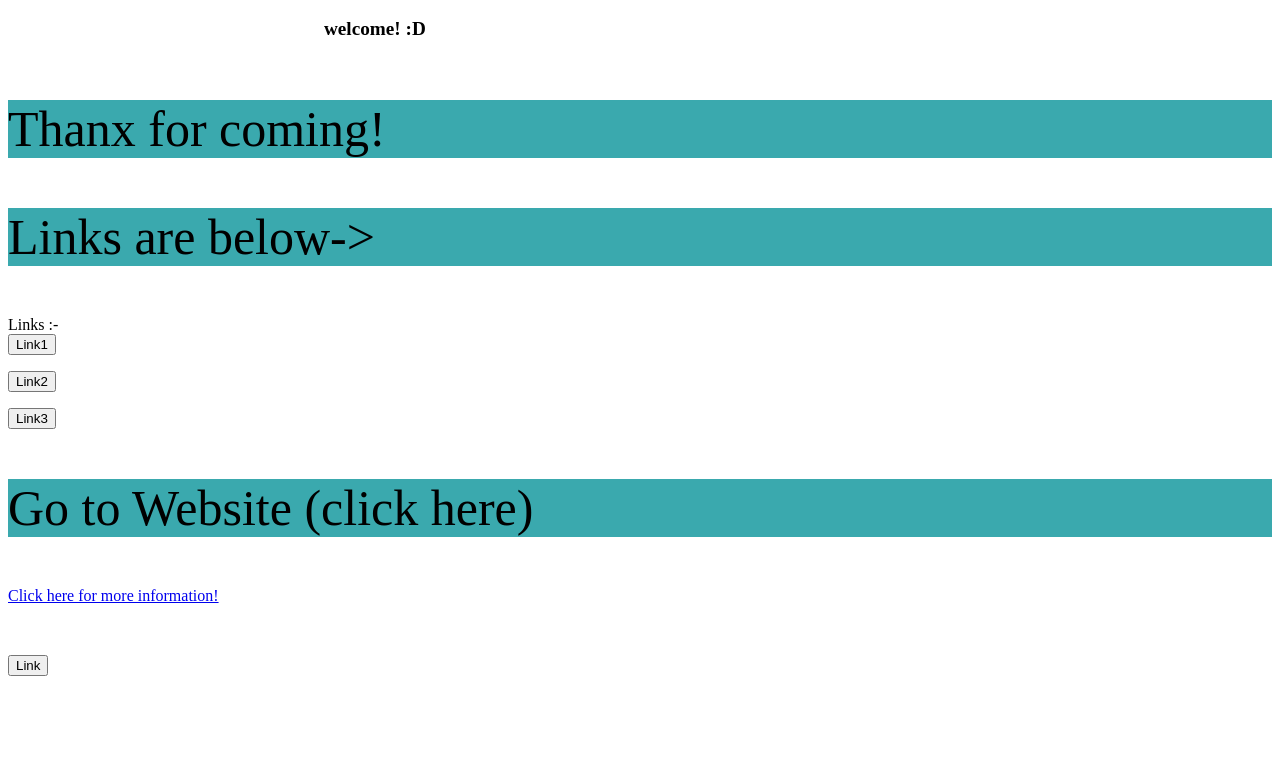
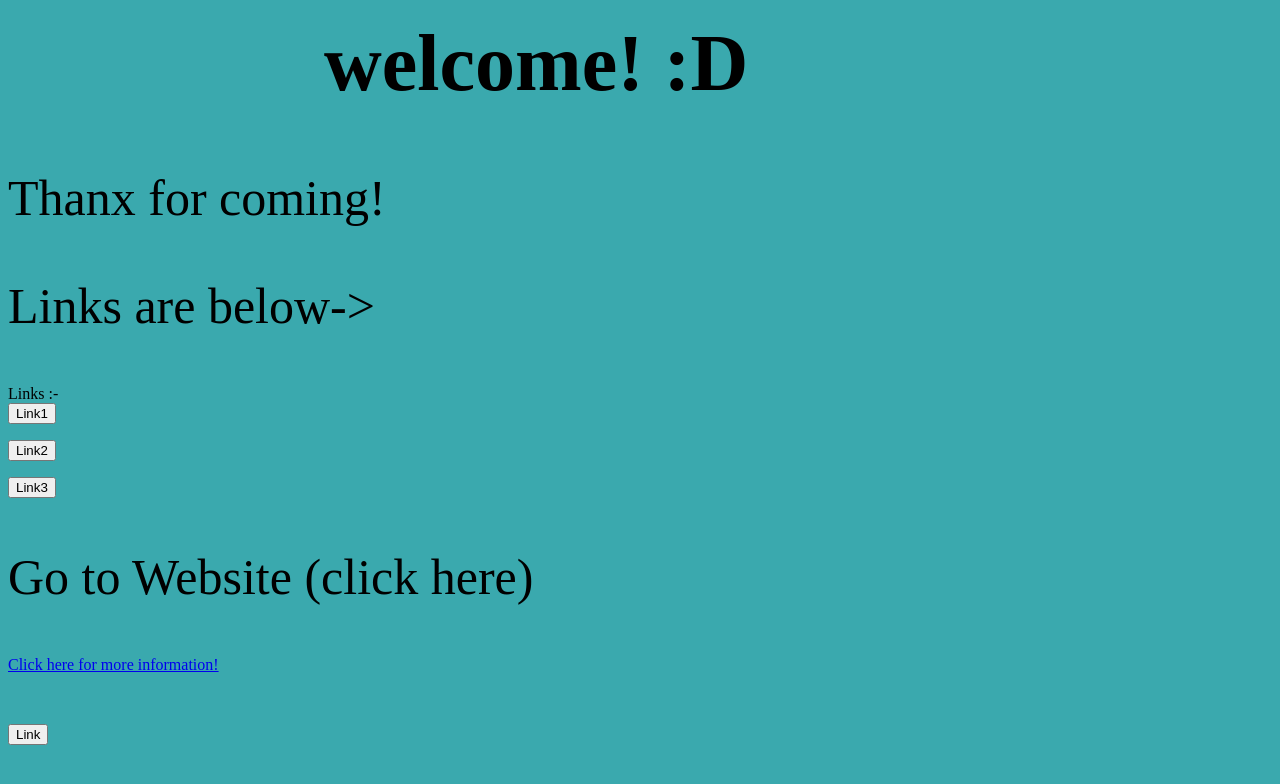
Before and after one commit to PsychoSho/chiragduhan.github.io, a plain HTML site: page index.html in a window 1280 px wide. Drawn offline with Linux system fonts and the light colour scheme.

Commit message:
Update style.css

```diff
--- a/style.css
+++ b/style.css
@@ -3,9 +3,9 @@ p {
     font-size: 50px;
 }
 h1 {
-    font-size: larger;
+    font-size: 80px;
 }
-p {
+body {
     background-color:  #3aa9ae;
 }
 a.button {
```
